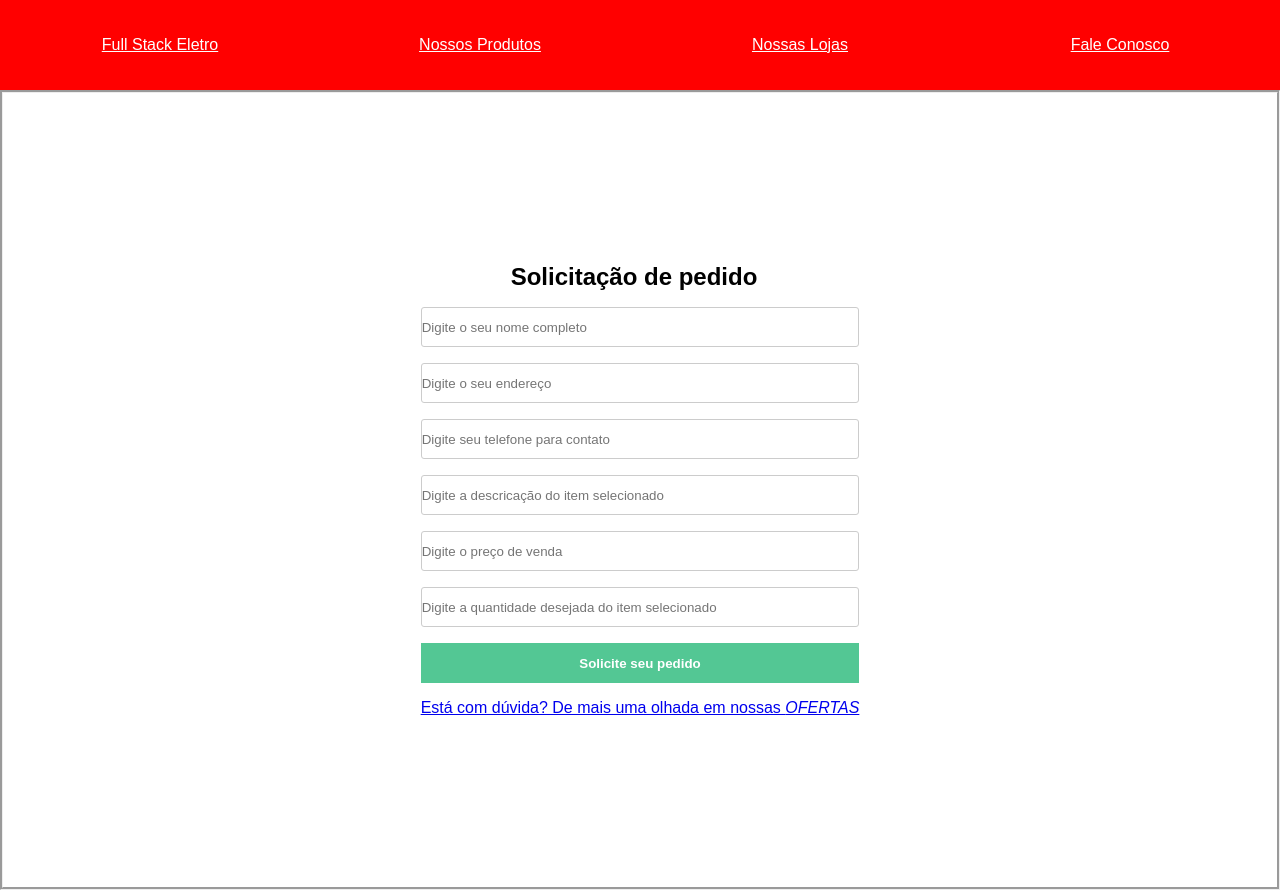
After one commit to alandiegobiz/recode-fullstackeletro, a PHP site: page /pedidos.php in a window 1280 px wide. The commit adds this page. Run offline with PHP 8.4, Linux system fonts and the light colour scheme.

Commit message:
Construido pedidos.php para envio dos pedidos ao banco de dados

```diff
--- a/contato.php
+++ b/contato.php
@@ -62,7 +62,7 @@
 
             <br><br><br><br>
 
-            <form method="post" acrtion="" class="sugestao">
+            <form method="post" action="" class="sugestao">
                 <div class="comentarios">
                     <h4>Nome: </h4>
                     <input type="text" name="nome" style="width: 500px"><br>
--- a/css/estilo.css
+++ b/css/estilo.css
@@ -70,6 +70,13 @@ ol, li {
     display: block;
     width: 12%;
     margin-left: 5px;
+
+}
+
+.categorias1 button {
+    width: 200px;
+    font-size: 16px;
+    border-radius: 4px;
 }
 
 .categorias2 {
@@ -175,3 +182,53 @@ ol, li {
 .comentarios textarea {
     height: 100px;
 }
+
+.pedidos {
+    display: flex;
+    width: 100vw;
+
+}
+
+.painel-solic {
+    height: 100vh;
+    display: flex;
+    justify-content: center;
+    border-style: groove;
+}
+
+.formulario {
+    display: flex;
+    align-items: center;
+}
+
+.formulario h1 {
+    margin-left: 90px;
+}
+
+.formulario input {
+    display: block;
+    align-items: center;
+    justify-content: center;
+    width: 100%;
+    height: 40px;
+    margin-top: 16px;
+    border-radius: 3px;
+    border: 1px solid #cccccc;
+
+}
+
+.formulario button {
+    display: block;
+    align-items: center;
+    width: 100%;
+    height: 40px;
+    margin-top: 16px;
+    border: 0;
+    background-color: #53c794;
+    color: #ffffff;
+}
+
+.formulario a {
+    display: block;
+    margin-top: 16px;
+}
--- a/loja.php
+++ b/loja.php
@@ -63,7 +63,7 @@
 
             <footer class="rodape">
                 <p id="formas_pagamento"><b>Formas de pagamento:</b></p>
-                <img src="./imagens/formas_pagamento2.png" alt="Formas de pagamento">
+                <img src="https://1.bp.blogspot.com/-OgfYbeqVrrs/T9YJPOvu5uI/AAAAAAAACno/jg-6zRGn7Zs/s1600/pagamento.png" alt="Formas de pagamento">
                 <p>&copy; Recode Pro</p>
             </footer>
         </main>
--- /dev/null
+++ b/pedidos.php
@@ -0,0 +1,81 @@
+<?php
+    $servername = "localhost";
+    $username = "root";
+    $password = "";
+    $database = "fullstackeletro";
+
+    // Criando a conexão com banco de dados Mysql
+
+    $conn = mysqli_connect($servername, $username, $password, $database);
+
+    // Verificando a conexão
+    if (!$conn) {
+        die("A conexão ao BD falhou: " . mysqli_connect_error());
+    }
+
+    if (isset($_POST['nome_cliente']) && isset($_POST['endereco']) && isset($_POST['telefone']) && isset($_POST['descricao']) && isset($_POST['preco_venda']) && isset($_POST['quantidade'])) {
+        $nome_cliente = $_POST['nome_cliente'];
+        $endereco = $_POST['endereco'];
+        $telefone = $_POST['telefone'];
+        $descricao = $_POST['descricao'];
+        $preco_venda = $_POST['preco_venda'];
+        $quantidade= $_POST['quantidade'];
+
+        $sql = "insert into pedidos (nome_cliente, endereco, telefone, descricao, preco_venda, quantidade) values ('$nome_cliente', '$endereco', '$telefone', '$descricao', '$preco_venda', '$quantidade')";
+        $result = $conn->query($sql);
+
+    }
+?>
+
+<!DOCTYPE html>
+<html lang="pt-br">
+<head>
+    <meta charset="UTF-8">
+    <meta name="viewport" content="width=device-width, initial-scale=1.0">
+    <title>Pedidos - Full Stack Eletro</title>
+    <link rel="stylesheet" type="text/css" href="./css/estilo.css">
+    <script src="JS/funcoes.js"></script>
+</head>
+<body>
+    <main class="pedidos">
+        <div class="menu_produtos">
+            <?php
+                include_once('menu.html');
+            ?>
+        </div>
+
+        <section class="painel-solic">
+
+            <div class="formulario">
+
+                <form action="#" method="post">
+
+                    <h1>Solicitação de pedido</h1>
+                    <input type="text" name="nome_cliente" placeholder="Digite o seu nome completo" required>
+                    <input type="text" name="endereco" placeholder="Digite o seu endereço" required>
+                    <input type="text" name="telefone" placeholder="Digite seu telefone para contato" required>
+                    <input type="text" name="descricao" placeholder="Digite a descricação do item selecionado" required>
+                    <input type="text" name="preco_venda" placeholder="Digite o preço de venda" required>
+                    <input type="text" name="quantidade" placeholder="Digite a quantidade desejada do item selecionado" required>
+                    <button type="submit"><b>Solicite seu pedido</b></button>
+                    <a href="produtos.php">Está com dúvida? De mais uma olhada em nossas <em>OFERTAS</em></a>
+
+                </form>
+
+            </div>
+
+        </section>
+
+
+
+
+
+
+
+
+
+
+
+    </main>
+</body>
+</html>
--- a/produtos.php
+++ b/produtos.php
@@ -53,6 +53,10 @@
                     <li onclick="exibir_categoria('lavaroupas')">Lavadoura de roupas (2)</li>
                     <li onclick="exibir_categoria('lavaloucas')">Lava-louças (2)</li>
                 </ol>
+                <br>
+                <form action="pedidos.php" method="post">
+                        <button type="submit">Solicitar envio</button>
+                </form>
             </section>
                 <div class="categorias">
 
@@ -93,7 +97,7 @@
 
         <footer class="rodape">
             <p id="formas_pagamento"><b>Formas de pagamento:</b></p>
-            <img src="./imagens/formas_pagamento2.png" alt="Formas de pagamento">
+            <img src="https://1.bp.blogspot.com/-OgfYbeqVrrs/T9YJPOvu5uI/AAAAAAAACno/jg-6zRGn7Zs/s1600/pagamento.png" alt="Formas de pagamento">
             <p>&copy; Recode Pro</p>
         </footer>
         </main>
```
